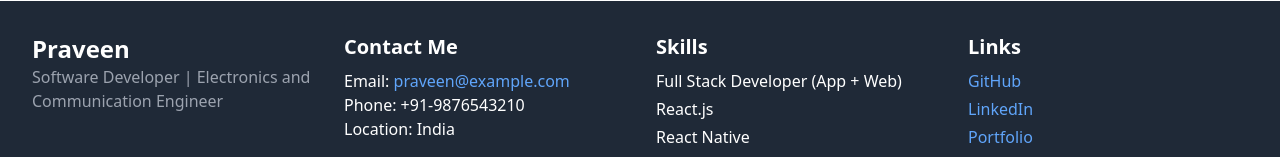
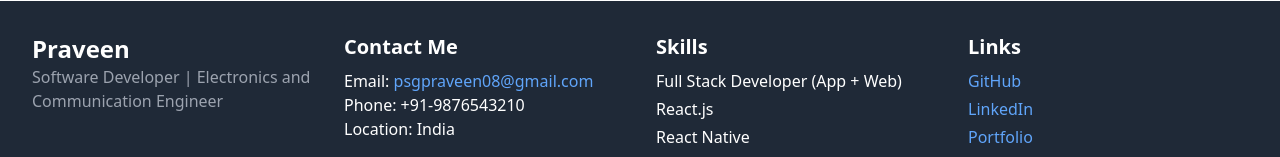
Before and after one commit to psgpraveen/FormBuilder, a React (Vite) app: page / in a window 1280 px wide. Shown: the part 895-1052 px from the top of the page. Built offline with nearby package versions, Linux system fonts and the light colour scheme; no server answers.

Commit message:
Few update

```diff
--- a/src/components/Footer/index.tsx
+++ b/src/components/Footer/index.tsx
@@ -5,7 +5,6 @@
   return (
     <footer className="bg-gray-800 mt-8 text-white py-8">
       <div className="container mx-auto px-4 md:px-8 grid grid-cols-1 md:grid-cols-4 gap-8">
-        {/* Name and Tagline */}
         <div>
           <h2 className="text-2xl font-bold">Praveen</h2>
           <p className="text-gray-400">
@@ -13,10 +12,9 @@
           </p>
         </div>
 
-        {/* Contact Information */}
         <div>
           <h3 className="text-xl font-semibold mb-2">Contact Me</h3>
-          <p>Email: <a href="mailto:praveen@example.com" className="text-blue-400 hover:underline">praveen@example.com</a></p>
+          <p>Email: <a href="mailto:praveen@example.com" className="text-blue-400 hover:underline">psgpraveen08@gmail.com</a></p>
           <p>Phone: +91-9876543210</p>
           <p>Location: India</p>
         </div>
```
